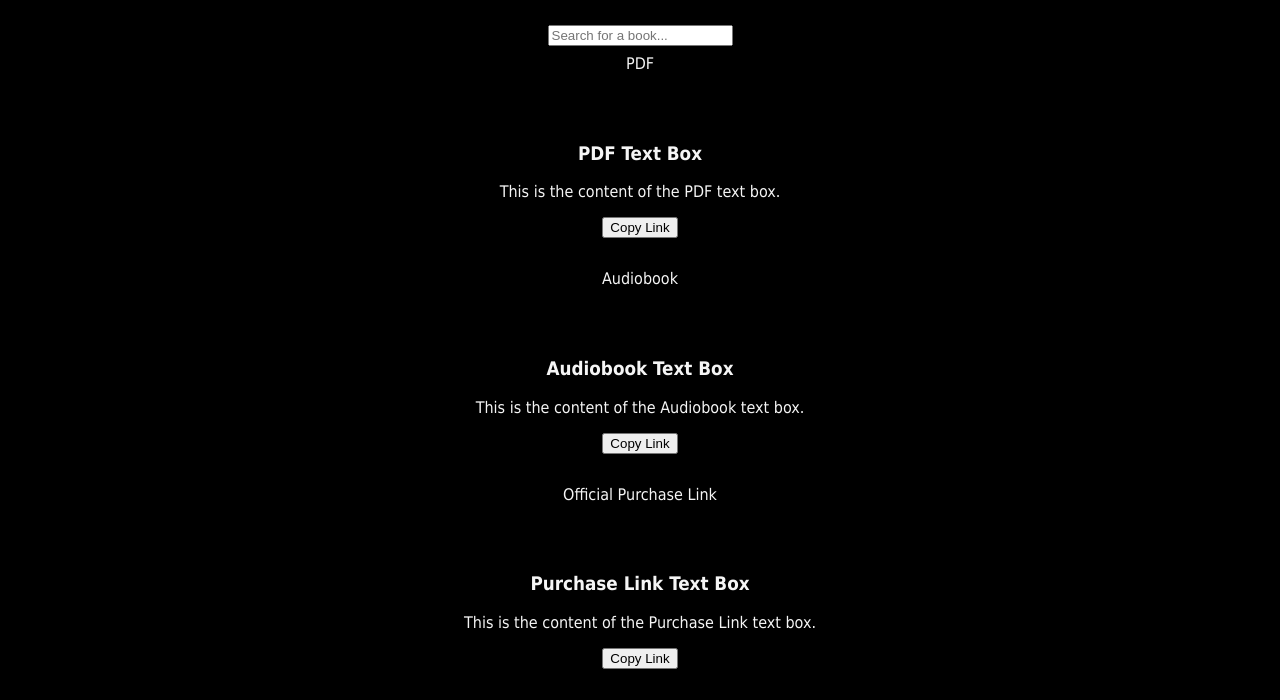
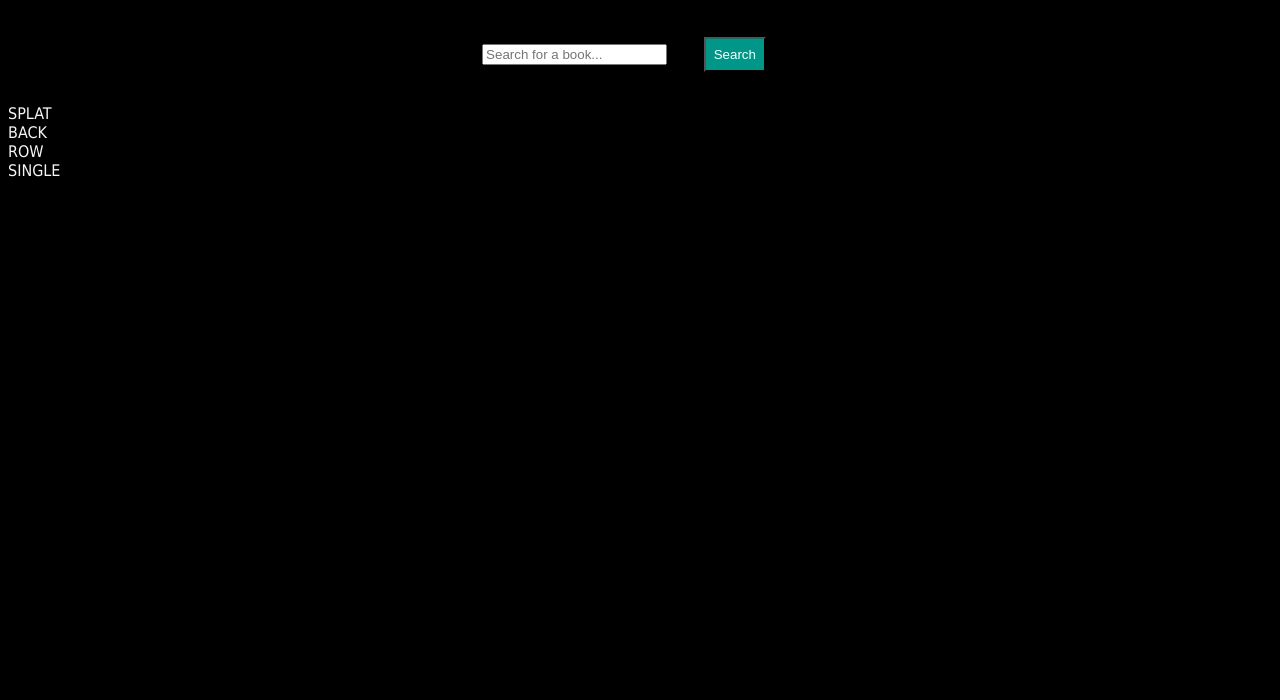
Before and after one commit to jacobaxo/BookDar, a plain HTML site: page hackYSU_website/index.html in a window 1280 px wide. Shown: the part 160-860 px from the top of the page. After the commit the page ends 800 px from the top, so only its background shows below. Drawn offline with Linux system fonts and the light colour scheme.

Commit message:
Update index.html

```diff
--- a/hackYSU_website/index.html
+++ b/hackYSU_website/index.html
@@ -6,6 +6,7 @@
   <title>BookDar</title>
   <link rel="stylesheet" href="stylesheet.css">
   <link rel="icon" href="meme.png" type="image/png">
+  <script src="script.js"></script>
 </head>
 <body>
   <h1 class="heading-primary"><span>BookDar📡</span> <br><img src="./meme.png" alt="" width="10%" height="2em "></h1>
@@ -17,47 +18,18 @@
     <div id="content">
       <h1 class="heading-secondary">Get your favourite books here. <br><span id="para"> </span> </h1>
       <input type="text" id="search-bar" placeholder="Search for a book...">
-      <p class="heading-secondary">PDF <br><span id="para"> </span> </p>
-      <div class="textbox-container">
-        <div class="textbox">
-          <h3>PDF Text Box</h3>
-          <p>This is the content of the PDF text box.</p>
-          <button class="copy-btn">Copy Link</button>
-        </div>
-      </div>
-      <p class="heading-secondary">Audiobook <br><span id="para"> </span> </p>
-      <div class="textbox-container">
-        <div class="textbox">
-          <h3>Audiobook Text Box</h3>
-          <p>This is the content of the Audiobook text box.</p>
-          <button class="copy-btn">Copy Link</button>
-        </div>
-      </div>
-      <p class="heading-secondary">Official Purchase Link </p>
-      <div class="textbox-container">
-        <div class="textbox">
-          <h3>Purchase Link Text Box</h3>
-          <p>This is the content of the Purchase Link text box.</p>
-          <button class="copy-btn">Copy Link</button>
-        </div>
-      </div>
+      <button onclick="searchBooks()" class="btn btn-primary">Search</button>
+      <div id="results"></div>
     </div>
   </div>
-  <script>
-    const copyButtons = document.querySelectorAll('.copy-btn');
-
-    copyButtons.forEach(button => {
-      button.addEventListener('click', () => {
-        const textToCopy = button.parentElement.querySelector('p').textContent;
-        navigator.clipboard.writeText(textToCopy)
-          .then(() => {
-            console.log('Text copied to clipboard!');
-          })
-          .catch(err => {
-            console.error('Failed to copy text:', err);
-          });
-      });
-    });
-  </script>
+</body>
+<body class="back-row-toggle splat-toggle">
+  <div class="rain front-row"></div>
+  <div class="rain back-row"></div>
+  <div class="toggles">
+    <div class="splat-toggle toggle active">SPLAT</div>
+    <div class="back-row-toggle toggle active">BACK<br>ROW</div>
+    <div class="single-toggle toggle">SINGLE</div>
+  </div>
 </body>
 </html>
```
